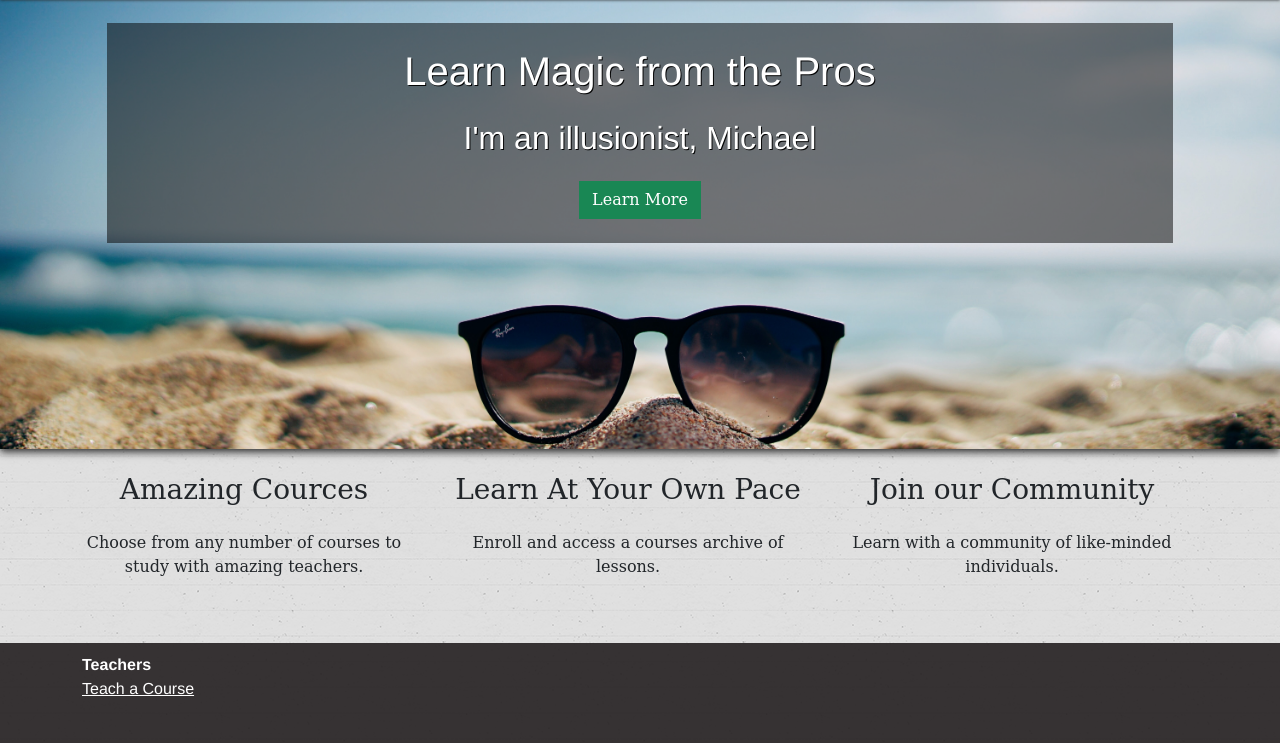
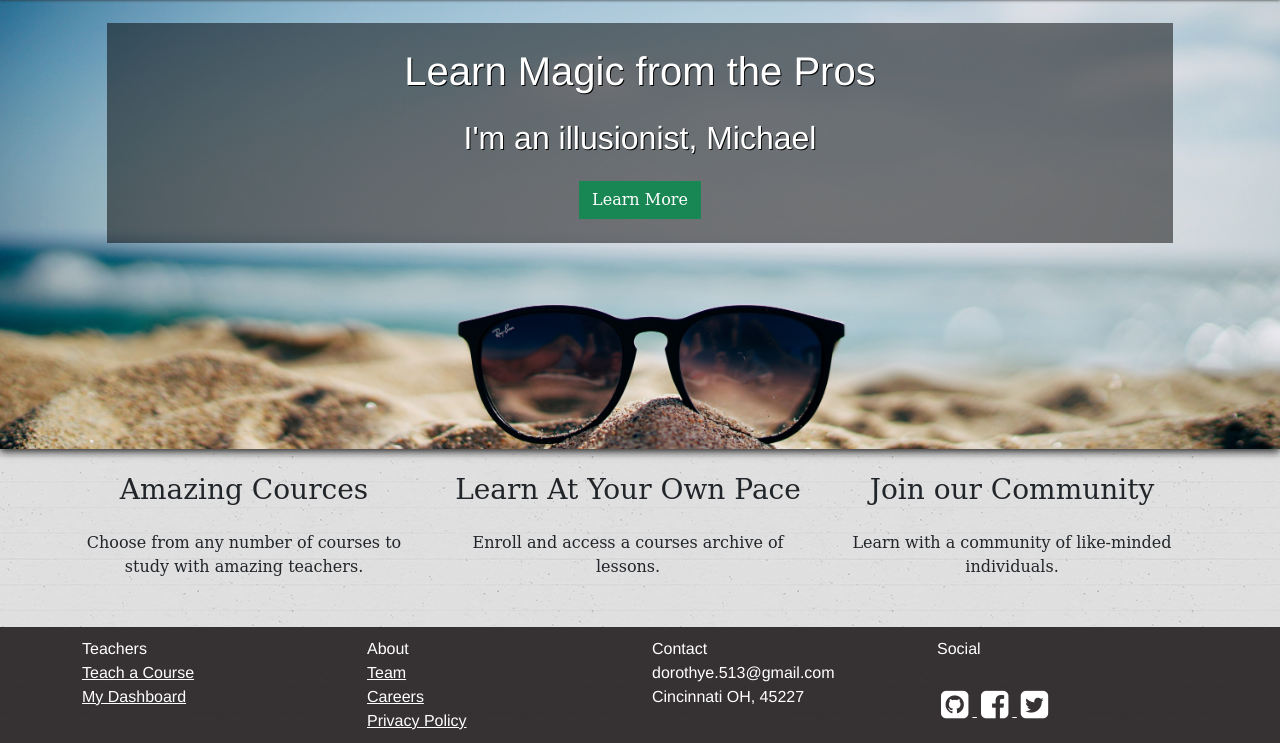
Before and after one commit to dorothyeves/flixter-app-de, a Rails app: page / in a window 1280 px wide. Shown: the part 57-800 px from the top of the page. Run offline with Rails 7, Linux system fonts and the light colour scheme; style sheets or scripts are compiled from the project's sources; parts of the project's set-up code (start-up, migrations or seed data) failed here and were passed over; some libraries are stand-ins or nearby versions.

Commit message:
adding footer info and social media icons

```diff
--- a/app/assets/stylesheets/footer.scss
+++ b/app/assets/stylesheets/footer.scss
@@ -21,9 +21,18 @@ body {
   font-family: "Helvetica Neue", Helvetica;
   padding: 10px 0px;
   margin-top: 30px;
+  font-weight: 100;
 }
 
 #footer a {
   color: white;
   font-weight: 100;
 }
+
+.social-button {
+  margin: 4px;
+}
+
+.social a:hover {
+  text-decoration: none;
+}
--- a/app/views/layouts/application.html.erb
+++ b/app/views/layouts/application.html.erb
@@ -56,13 +56,48 @@
 
   <div id="footer">
     <div class="container">
+      <div class="row">
+        <div class="col-12 col-sm-3">
           <b>Teachers</b>
           <br />
           <%= link_to 'Teach a Course', new_instructor_course_path %>
+          <br />
+          <%= link_to 'My Dashboard', dashboard_path %>
+        </div>
+        <div class="col-12 col-sm-3">
+          <b>About</b>
+          <br />
+          <%= link_to 'Team', '#' %>
+          <br />
+          <%= link_to 'Careers', '#' %>
+          <br />
+          <%= link_to 'Privacy Policy', '#' %>
+        </div>
 
+        <div class="col-12 col-sm-3">
+          <b>Contact</b>
+          <br />
+          dorothye.513@gmail.com
+          <br />
+          Cincinnati OH, 45227
+        </div>
+        <div class="col-12 col-sm-3 social">
+          <b>Social</b>
+          <br />
+          <br />
+          <%= link_to 'http://github.com/dorothyeves' do %>
+            <span class="fa fa-github-square fa-2x social-button"></span>
+          <% end %>
+          <%= link_to 'http://facebook.com/dorothyfeves' do %>
+            <span class="fa fa-facebook-square fa-2x social-button"></span>
+            <% end %>
+            <%= link_to 'http://twitter.com/dorothy_eves' do %>
+            <span class="fa fa-twitter-square fa-2x social-button"></span>
+            <% end %>
         </div>
       </div>
-
+     </div>
+   </div>
       <script src="http://vjs.zencdn.net/5.12.6/video.js"></script>
       <script src="http://vjs.zencdn.net/ie8/1.1.2/videojs-ie8.min.js"></script>
     </body>
```
Lines whose indentation alone changed are shown as unchanged.
